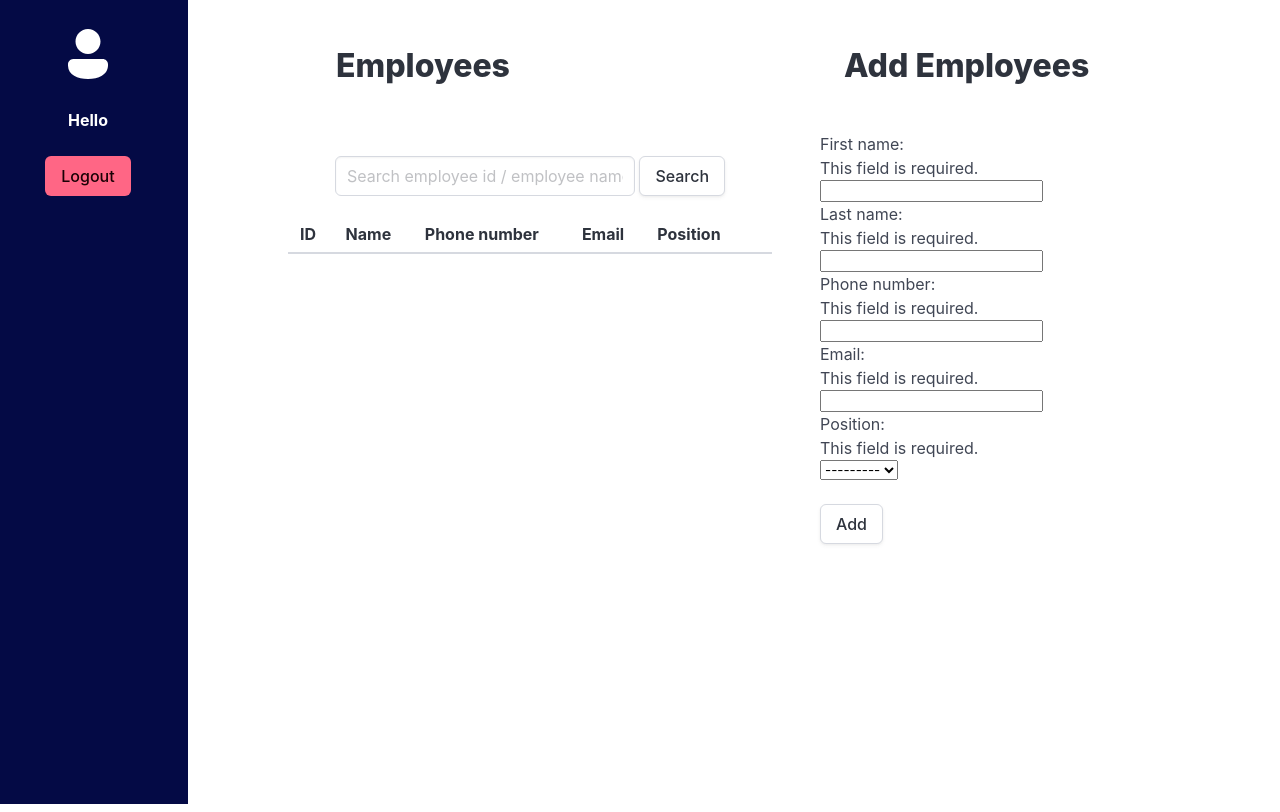
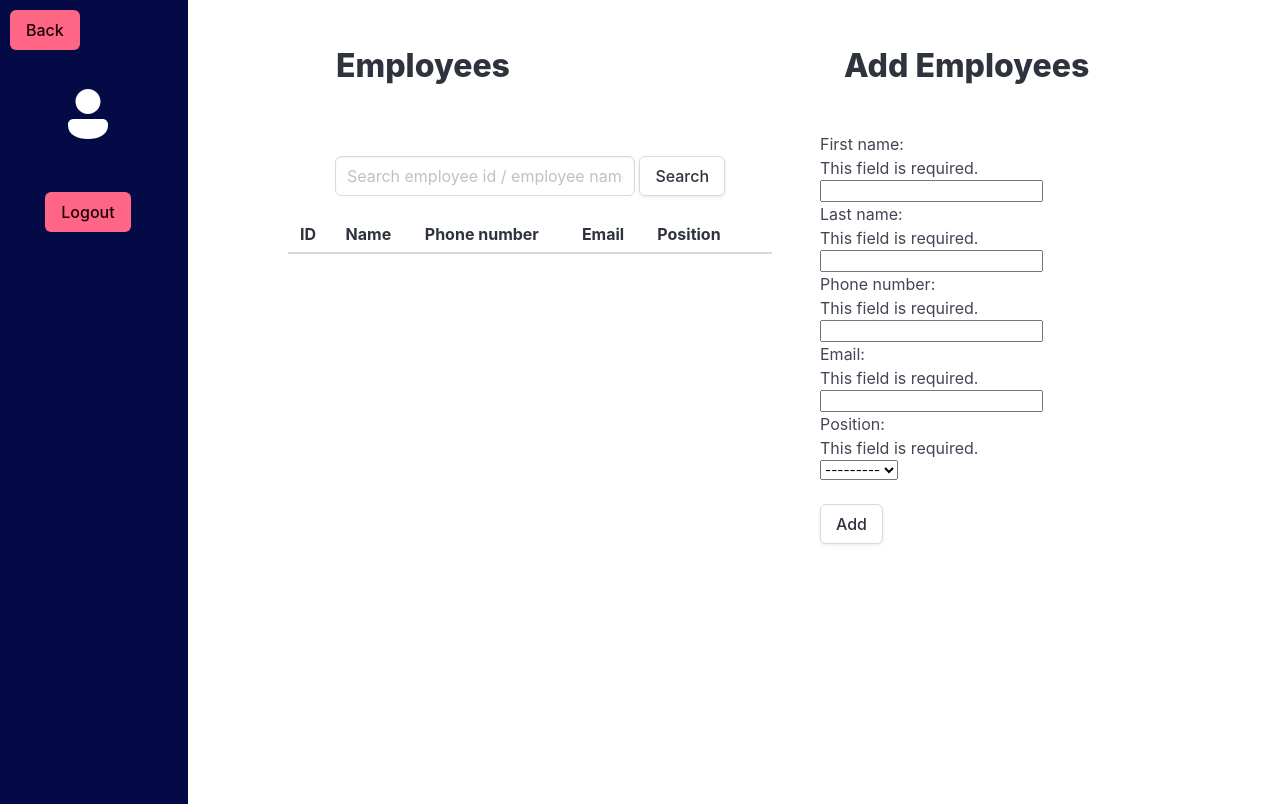
Before and after one commit to Cninathip/severdev, a Django app: page /rent/employee in a window 1280 px wide. Run offline with Django 5.2, Linux system fonts and the light colour scheme; data that the repository does not hold is empty.

Commit message:
fix sometings

```diff
--- a/rentalcars/rent/templates/car.html
+++ b/rentalcars/rent/templates/car.html
@@ -10,6 +10,9 @@
 <body>
     <div class="columns">
         <aside class="column is-narrow" style="width: 200px; background-color: rgb(4, 10, 69); height: 102vh; position: fixed;">
+            <div style="padding: 10px;">
+                <a href=" {% url 'typecar-list' %} " class="button is-danger">Back</a>
+            </div>
             <div class="menu has-text-centered">
                 <br>
                 <section>
@@ -17,7 +20,7 @@
                 </section>
                 <br>
                 <div class="item">
-                    <p style="color: white;"><b>Hello {{user.username}}</b></p>
+                    <p style="color: white;"><b>{{user.username}}</b></p>
                 </div>
                 <br>
                 <a href="" class="button is-danger">Logout</a>
@@ -29,7 +32,6 @@
                 <h1 class="title" id="title">Cars List ({{ typecar.name }}) </h1>
             </section>
             <form method="GET" action="" class="column has-text-centered">
-                <a href=" {% url 'typecar-list' %} " class="button is-danger">Back</a>
                 <input class="input" type="date" id="search_date" name="search_date" style="width: 150px;">
                 <input class="input" type="time" id="search_time" name="search_time" style="width: 95px;">
                 <input class="button" type="submit" value="Search">
--- a/rentalcars/rent/templates/employee.html
+++ b/rentalcars/rent/templates/employee.html
@@ -17,6 +17,9 @@
 <body>
     <div class="columns">
         <aside class="column is-narrow" style="width: 200px; background-color: rgb(4, 10, 69); height: 102vh; position: fixed;">
+            <div style="padding: 10px;">
+                <a href=" {% url 'typecar-list' %} " class="button is-danger">Back</a>
+            </div>
             <div class="menu has-text-centered">
                 <br>
                 <section>
@@ -24,7 +27,7 @@
                 </section>
                 <br>
                 <div class="item">
-                    <p style="color: white;"><b>Hello {{user.username}}</b></p>
+                    <p style="color: white;"><b>{{user.username}}</b></p>
                 </div>
                 <br>
                 <a href="" class="button is-danger">Logout</a>
--- a/rentalcars/rent/templates/formcar.html
+++ b/rentalcars/rent/templates/formcar.html
@@ -18,7 +18,7 @@
                 </section>
                 <br>
                 <div class="item">
-                    <p style="color: white;"><b>Hello {{user.username}}</b></p>
+                    <p style="color: white;"><b>{{user.username}}</b></p>
                 </div>
                 <br>
                 <a href="" class="button is-danger">Logout</a>
```
Also changed, not shown: rentalcars/rent/templates/cardetail.html (+5 -2 lines), rentalcars/rent/templates/profile.html (+17 -2 lines).
